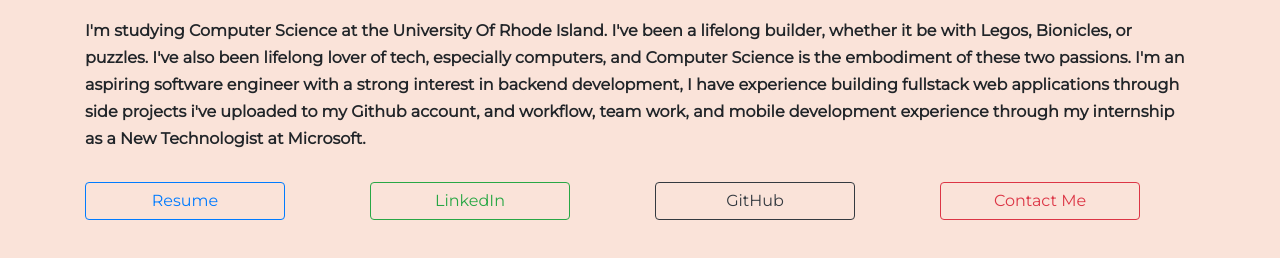
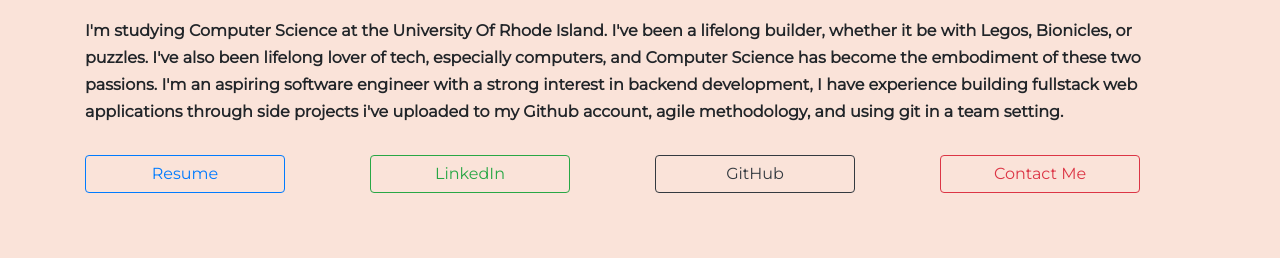
Before and after one commit to adamjeanlaurent/dot-me, a plain HTML site: page index.html in a window 1280 px wide. Shown: the part 436-694 px from the top of the page. Drawn offline with nearby package versions, Linux system fonts and the light colour scheme.

Commit message:
edited bio

```diff
--- a/index.html
+++ b/index.html
@@ -35,13 +35,12 @@
                     whether it be with
                     Legos, Bionicles, or puzzles. I've also been lifelong lover of tech, especially computers, and
                     Computer Science
-                    is the embodiment of these two passions.
+                    has become the embodiment of these two passions.
 
                     I'm an aspiring software engineer with a strong interest in backend development, I have experience
                     building fullstack
-                    web applications through side projects i've uploaded to my Github account, and workflow, team work,
-                    and mobile
-                    development experience through my internship as a New Technologist at Microsoft.
+                    web applications through side projects i've uploaded to my Github account, agile methodology, and
+                    using git in a team setting.
                 </div>
             </div>
         </div>
@@ -63,15 +62,4 @@
         </div>
     </div>
 </body>
-
 </html>
-
-<!--
-    - Buttons
-        - Need resume button (Host On Google Docs)
-        - Need linkedin button
-        - link to github
-        - Contact me
-    - Short About me under the the picture and before buttons
-
- -->
```
